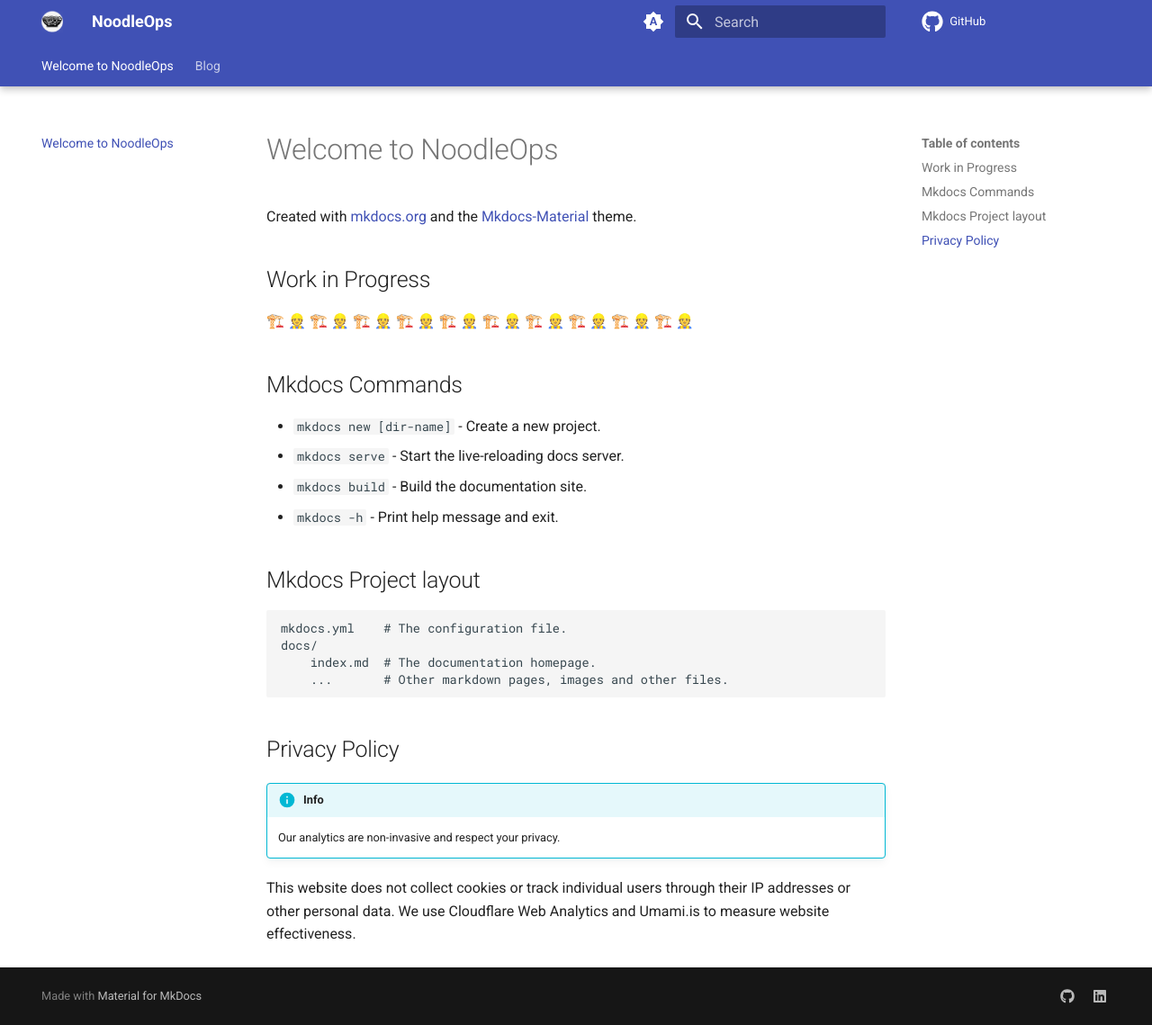
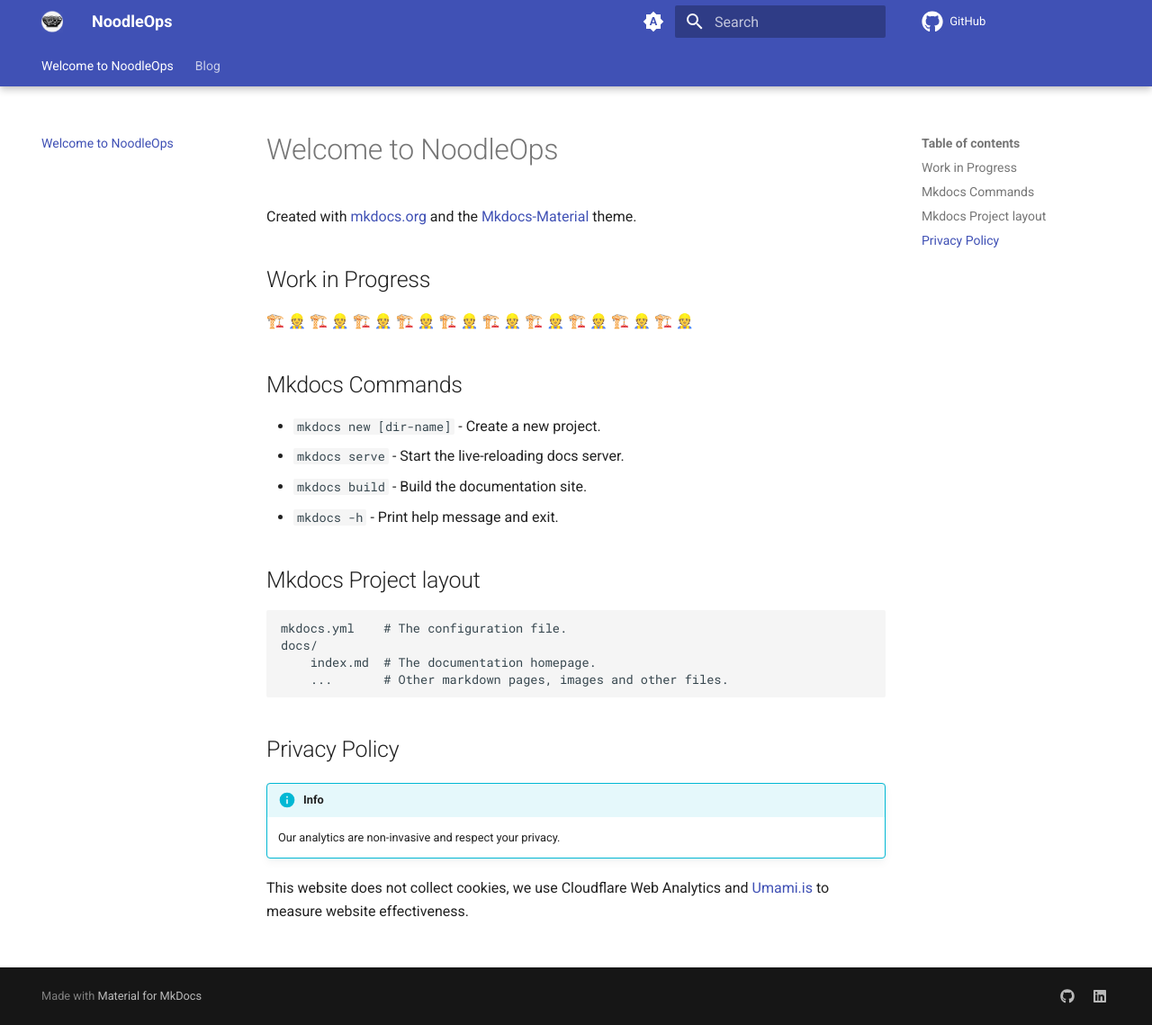
Before and after one commit to sdargoeuves/noodleops-mkdocs, an MkDocs documentation site: the page built from docs/index.md, in a window 1280 px wide and 1139 px high. Shown: the whole window at 90% size. Built offline with MkDocs 1.6.1 and Material for MkDocs 9.7.7, drawn with Linux system fonts in a browser that asks for light colours; comment, search, counter and statistics services are not loaded.

Commit message:
inform no cookies are collected

```diff
--- a/docs/index.md
+++ b/docs/index.md
@@ -26,5 +26,4 @@ Created with [mkdocs.org](https://www.mkdocs.org) and the [Mkdocs-Material](http
 
     Our analytics are non-invasive and respect your privacy.
 
-This website does not collect cookies or track individual users through their IP addresses or other personal data.
-We use Cloudflare Web Analytics and Umami.is to measure website effectiveness.
+This website does not collect cookies, we use Cloudflare Web Analytics and [Umami.is](umami.is) to measure website effectiveness.
--- a/mkdocs.yml
+++ b/mkdocs.yml
@@ -97,16 +97,12 @@ extra:
   #   actions:
   #     - accept
   #   description: >-
-  #     We use Cloudflare Web Analytics to measure website effectiveness
+  #     We use Cloudflare Web Analytics and Umami.is to measure website effectiveness
   #     without cookies or local storage. We do not collect cookies or track
   #     individual users through their IP addresses or other personal data.
 
   #     Our analytics are non-invasive and respect your privacy.
 
-    # cookies:
-    #   analytics:
-    #     name: Umami
-    #     checked: true
 
 # copyright: >
 #   &copy; 2025 <a href="https://noodleops.space">NoodleOps</a>
```
